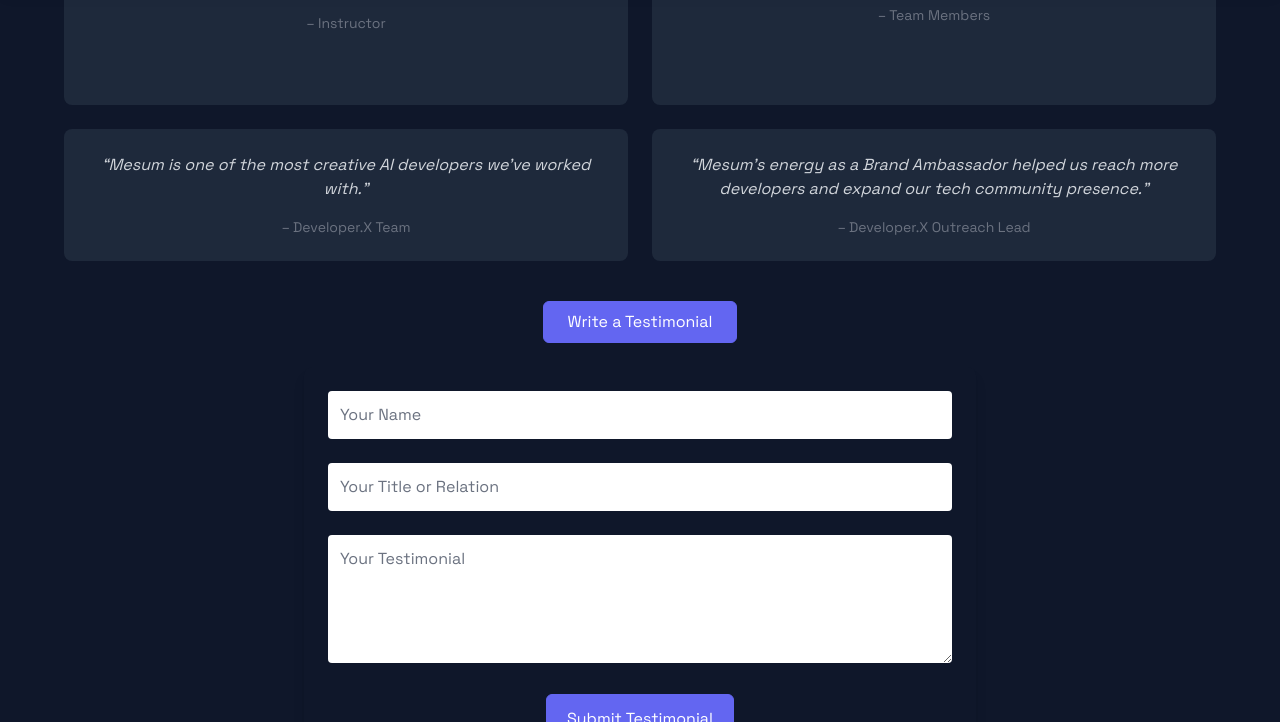
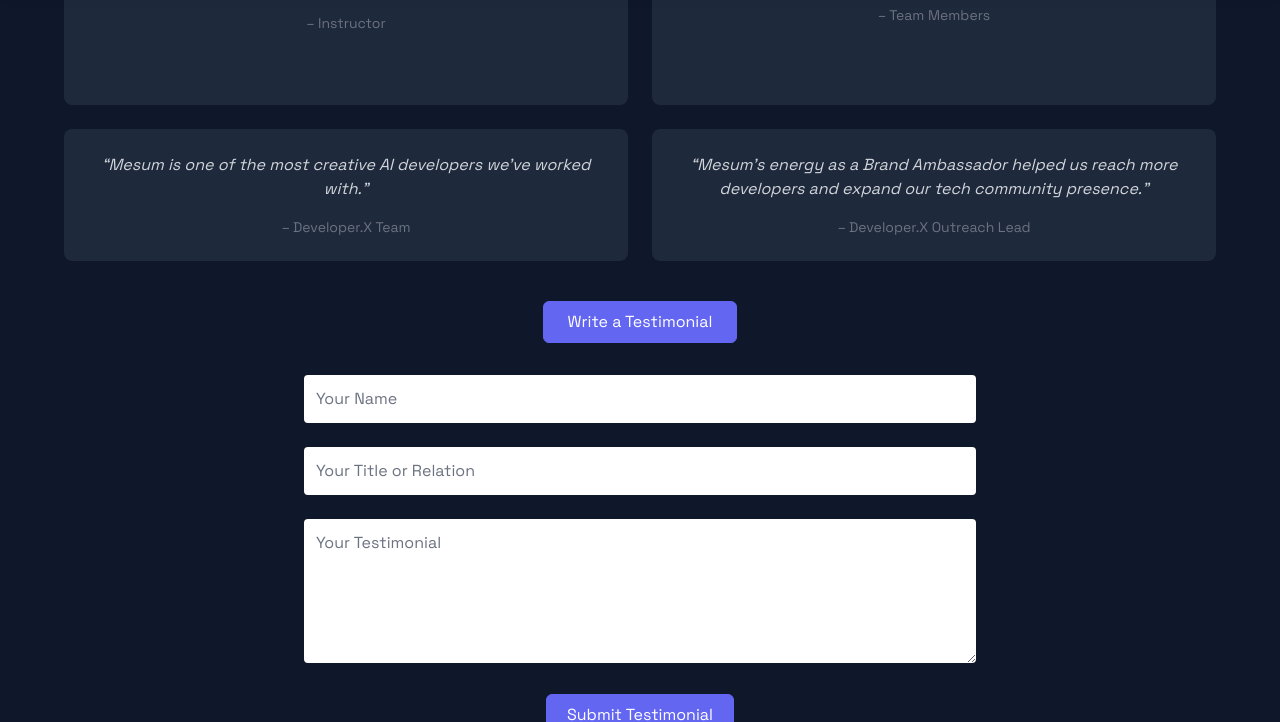
Before and after one commit to codewithMeesum/codewithMeesum.github.io, a plain HTML site: page index.html in a window 1280 px wide. Both pictures are taken after a click on the button "Write a Testimonial". Shown: the part 1555-2277 px from the top of the page. Drawn offline with nearby package versions, Linux system fonts and the light colour scheme.

Commit message:
index.html

```diff
--- a/index.html
+++ b/index.html
@@ -302,9 +302,8 @@
   ✅ Thank you! Your testimonial has been submitted.
 </div>
 
-<!-- Testimonial Form (Initially Hidden + Added Spacing) -->
-<!-- Testimonial Form  -->
-<div id="testimonialForm" class="hidden mt-6 max-w-2xl mx-auto bg-[#0f172a] p-6 rounded-lg shadow-lg">
+<!-- Testimonial Form: Clean Version Matching Contact Form -->
+<div id="testimonialForm" class="hidden mt-8 max-w-2xl mx-auto">
   <form action="https://formspree.io/f/xyzjaony" method="POST" class="space-y-6">
 
     <input type="text" name="name" placeholder="Your Name" required
@@ -313,17 +312,18 @@
     <input type="text" name="title" placeholder="Your Title or Relation"
            class="w-full p-3 rounded bg-white text-[#020617] placeholder-gray-500 focus:outline-none focus:ring-2 focus:ring-[#6366f1]" />
 
-    <textarea name="testimonial" placeholder="Your Testimonial" required
-              class="w-full h-32 p-3 rounded bg-white text-[#020617] placeholder-gray-500 focus:outline-none focus:ring-2 focus:ring-[#6366f1]"></textarea>
+    <textarea name="testimonial" placeholder="Your Testimonial" required rows="5"
+              class="w-full p-3 rounded bg-white text-[#020617] placeholder-gray-500 focus:outline-none focus:ring-2 focus:ring-[#6366f1]"></textarea>
 
     <div class="text-center">
       <button type="submit"
-              class="px-5 py-3 bg-[#6366f1] text-white rounded-md border border-[#6366f1] hover:bg-white hover:text-[#6366f1] transition duration-300">
+              class="px-5 py-2 bg-[#6366f1] text-white rounded-md border border-[#6366f1] hover:bg-white hover:text-[#6366f1] transition duration-300">
         Submit Testimonial
       </button>
     </div>
   </form>
 </div>
+
 
 
 </section>
```
